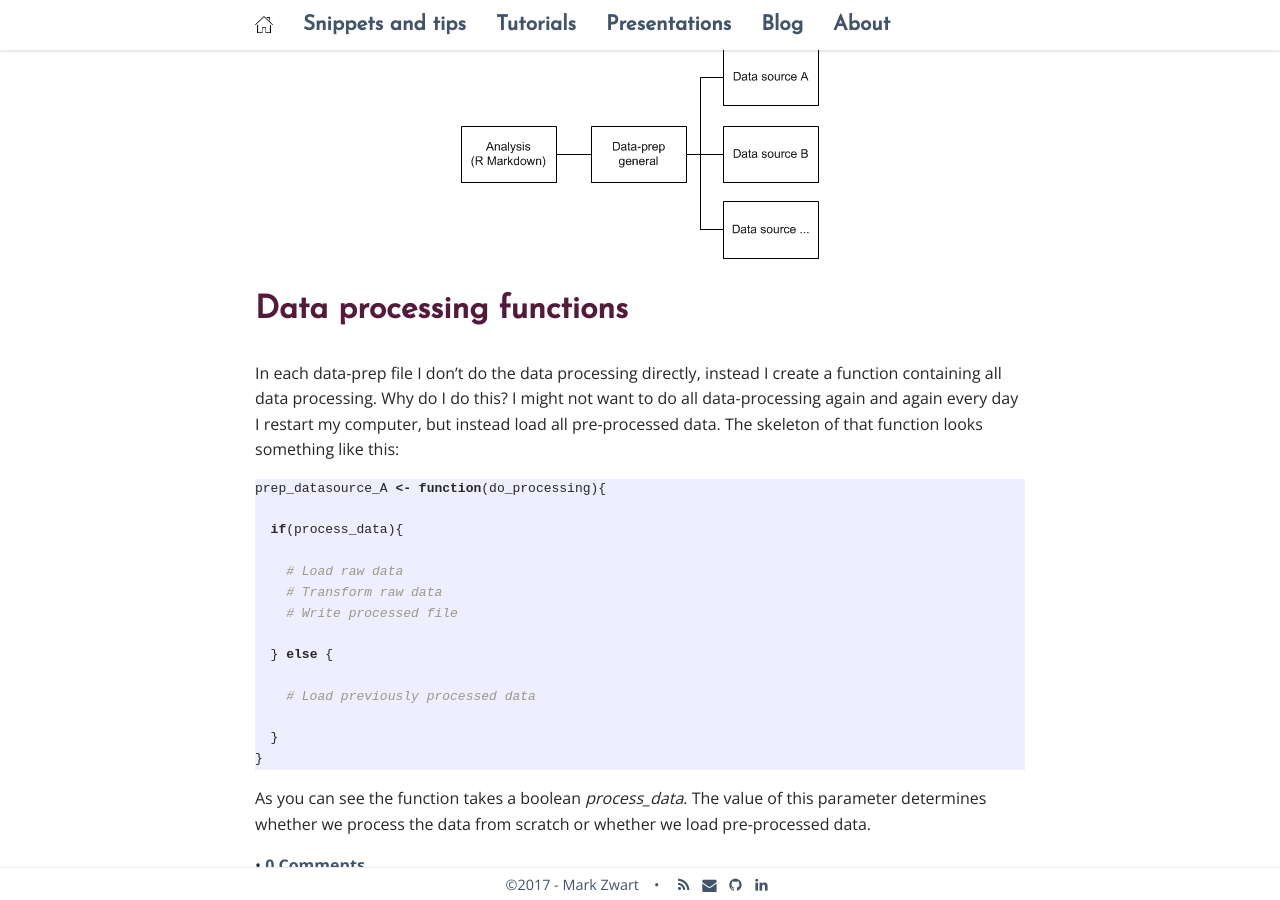
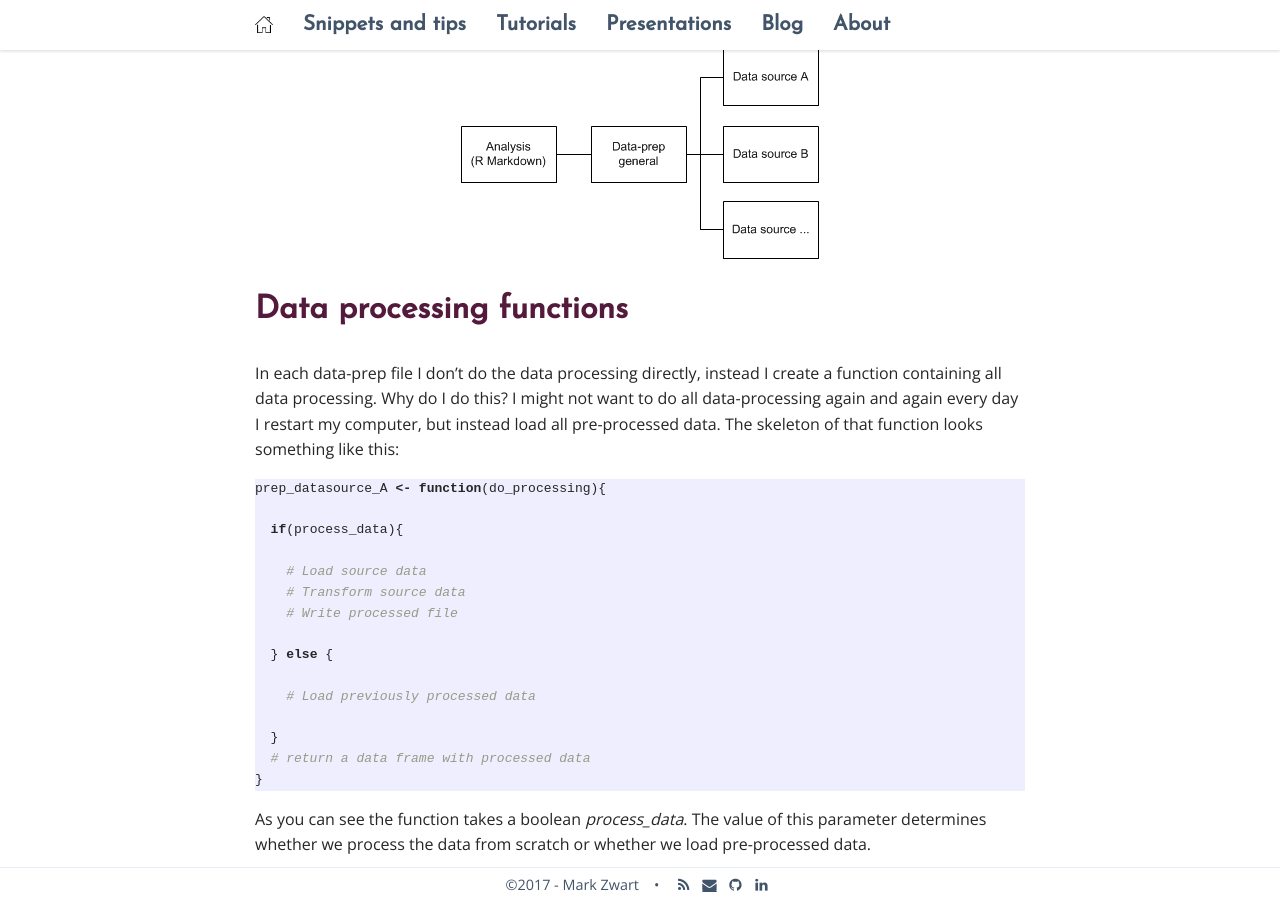
Before and after one commit to mark-me/mark-me.github.io, a Jekyll site: the page built from _pages/tutorials/structuring-data-processing/structuring-data-processing.md, in a window 1280 px wide and 900 px high, scrolled down 753 px. Built offline with Jekyll 4.4.1, drawn with Linux system fonts in a browser that asks for light colours; nearby versions of some CDN libraries; comment, search, counter and statistics services are not loaded.

Commit message:
Update structuring-data-processing.md

````diff
--- a/_pages/tutorials/structuring-data-processing/structuring-data-processing.md
+++ b/_pages/tutorials/structuring-data-processing/structuring-data-processing.md
@@ -28,8 +28,8 @@ prep_datasource_A <- function(do_processing){
 
   if(process_data){
 
-    # Load raw data
-    # Transform raw data
+    # Load source data
+    # Transform source data
     # Write processed file
 
   } else {
@@ -37,6 +37,7 @@ prep_datasource_A <- function(do_processing){
     # Load previously processed data
 
   }
+  # return a data frame with processed data
 }
 ```
 As you can see the function takes a boolean _process_data_. The value of this parameter determines whether we process the data from scratch or whether we load pre-processed data.
````
